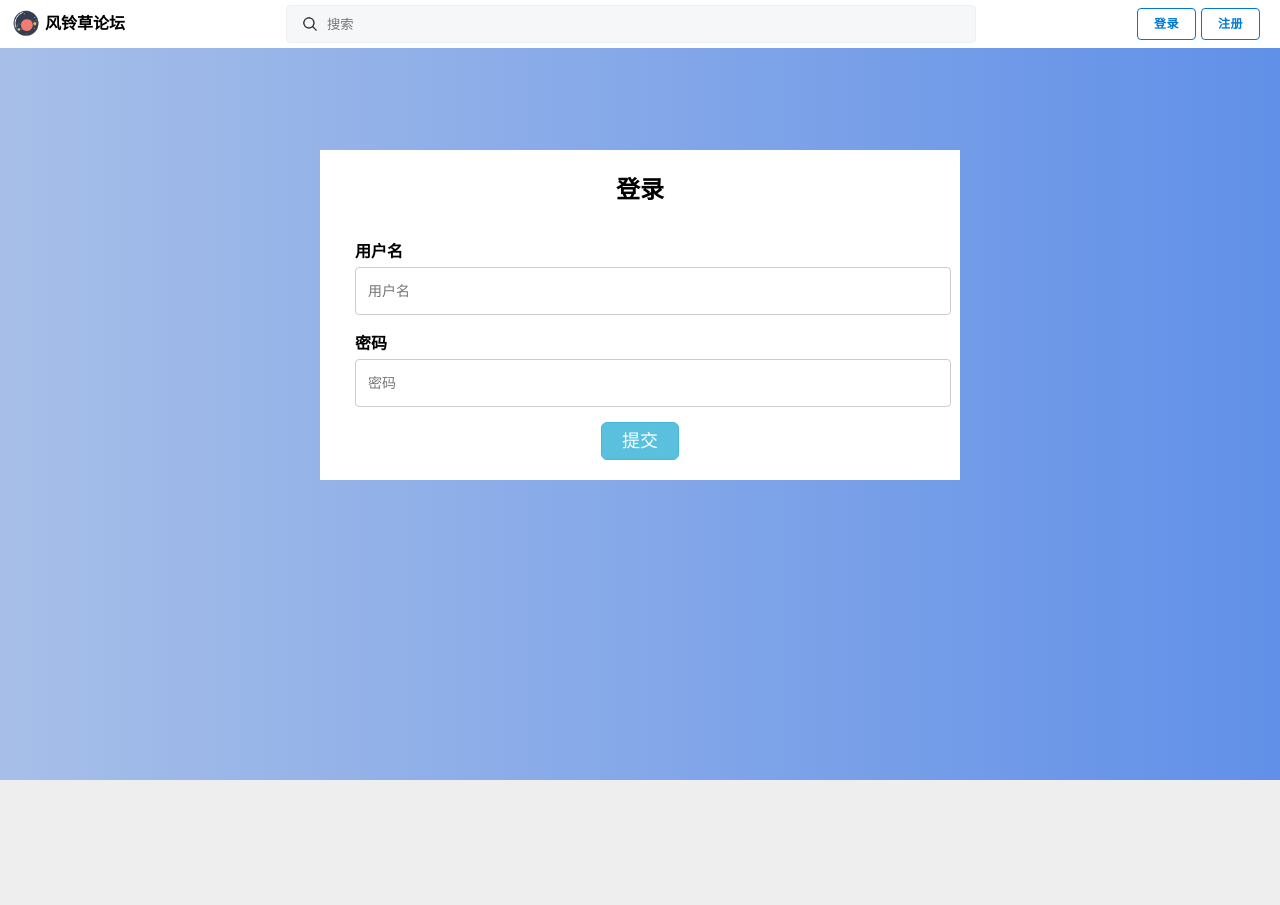
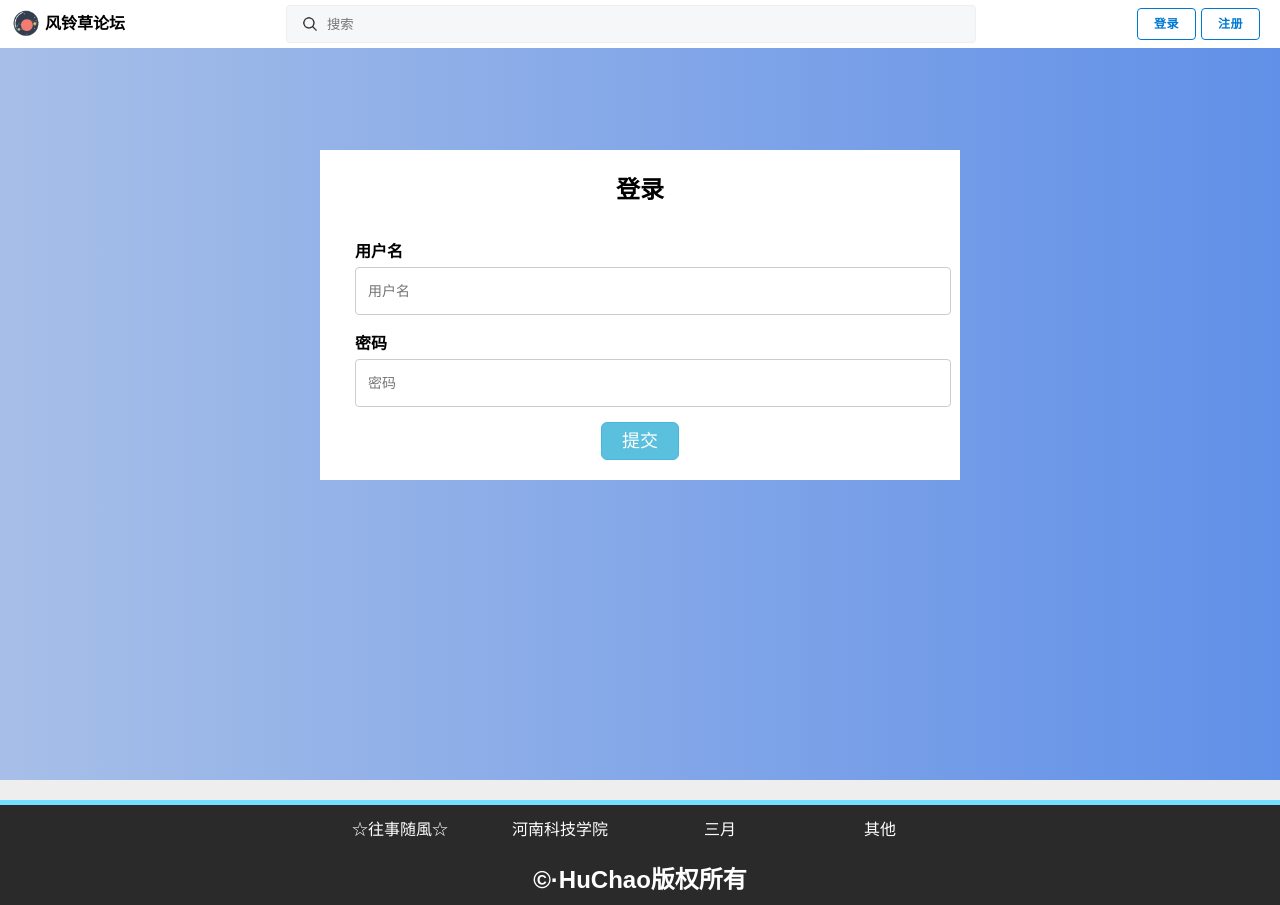
Before and after one commit to mao888/bluebell-plus, a Vue app in the folder bluebell_frontend/: page /login in a window 1280 px wide. Before the commit the page ends 800 px from the top, so only its background shows below. Built offline with nearby package versions, Linux system fonts and the light colour scheme.

Commit message:
feat：新增底部导航栏

```diff
--- a/bluebell_frontend/src/App.vue
+++ b/bluebell_frontend/src/App.vue
@@ -3,6 +3,7 @@
     <div class="page">
       <HeadBar />
       <router-view />
+      <Footer></Footer>
     </div>
   </div>
 </template>
@@ -10,9 +11,11 @@
 
 <script>
 import HeadBar from "@/components/HeadBar.vue";
+import Footer from '@/components/Footer.vue'
 export default {
   components: {
-    HeadBar
+    HeadBar,
+    Footer
   }
 };
 </script>
--- /dev/null
+++ b/bluebell_frontend/src/components/Footer.vue
@@ -0,0 +1,82 @@
+<template>
+	<div>
+		<el-row>
+			<el-col :span="24">
+				<div class="grid-content bg-purple-dark footer">
+					<ul class="friends-link">
+						<li>
+							<a href="https://wk-blog.vip">☆往事随風☆</a>
+						</li>
+						<li>
+							<a href="#">河南科技学院</a>
+						</li>
+						<li>
+							<a href="#">三月</a>
+						</li>
+						<li>
+							<a href="#">其他</a>
+						</li>
+
+					</ul>
+					<h2 class="compony">&copy;·HuChao版权所有</h2>
+				</div>
+			</el-col>
+		</el-row>
+	</div>
+</template>
+
+<script>
+export default {
+	name: "Footer",
+};
+</script>
+
+<style>
+* {
+	list-style: none;
+	text-decoration: none;
+}
+
+.footer {
+	min-height: 100px;
+	margin-top: 20px;
+	border-top: 5px solid #74dfff;
+	background-color: rgba(43, 42, 42, 1);
+}
+
+.friends-link {
+	width: 50%;
+	height: 50px;
+	margin: 0 auto;
+	line-height: 50px;
+	display: flex;
+	justify-content: space-around;
+}
+
+.friends-link li {
+	width: 25%;
+	height: 100%;
+	color: #fff;
+}
+
+.friends-link li a {
+	display: block;
+	width: 100%;
+	height: 100%;
+	color: #fff;
+	text-align: center;
+}
+
+.friends-link li a:hover {
+	color: orange;
+	text-decoration: underline;
+}
+
+.footer .compony {
+	width: 50%;
+	height: 50px;
+	margin: 0 auto;
+	color: #fff;
+	line-height: 50px;
+	text-align: center;
+}</style>
```
